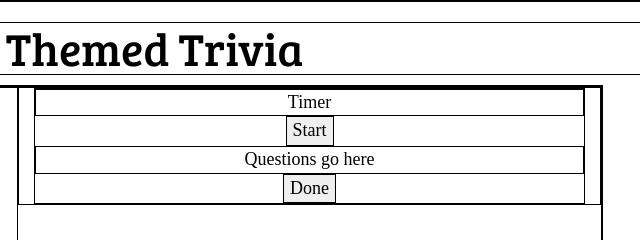
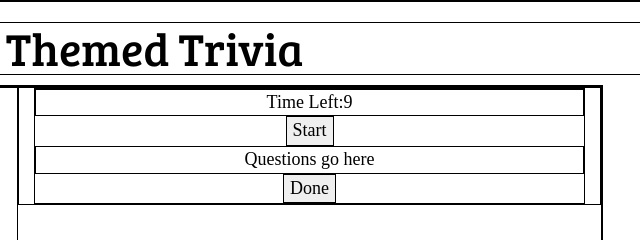
Before and after one commit to manneocampo/TriviaGame, a plain HTML site: page index.html in a window 1280 px wide. Both pictures are taken after a click on the button "Start". Shown: the top 240 px of the page, 622-1262 px from the left. Drawn offline with nearby package versions, Linux system fonts and the light colour scheme.

Commit message:
added changes to make timer from ten to zero and display on page

```diff
--- a/assets/javascript/app.js
+++ b/assets/javascript/app.js
@@ -109,10 +109,18 @@ var triviaGame = {
 			upon reset and will display only once press done*/
 		},
 		tenSeconds: function() {
+
 			var nIntervId = setInterval(function() {
 				console.log("timer", triviaGame.timer);
+				$("#timerHolder").html("Time Left:" + triviaGame.timer);//not working
 				triviaGame.timer--;
+					if(triviaGame.timer < 0) {
+						clearInterval(nIntervId);
+					}
 			}, 1000);
+
+
+
 
 			// console.log(nIntervId);
 		},
@@ -125,9 +133,10 @@ var triviaGame = {
 
 
 
-			/* should have a function activate on click for start btn*/
-			/*should use the slideshow ideas for selecting each question obj
-			but should only switch after like 5s after the end of the timer, need
+			/* should have a function activate on click for start btn
+			display question and timer*/
+			/*display question until timer runs out or answer selected
+			then switch to next question 5s after the end of the timer or answer selected, need
 			a timer for each question*/
 			/*Need to figure out how to do multiple choice*/
 			/*the idea is to maybe make a for loop thru questions with the multiple choice
--- a/index.html
+++ b/index.html
@@ -50,7 +50,7 @@
 
 		<div id="game" class="col-sm-6">
 			<div>
-				<div id="timerHolder">Timer</div>
+				<div id="timerHolder"></div>
 				<button id="start">Start</button>
 
 				<div id="questionsHolder">Questions go here</div>
```
